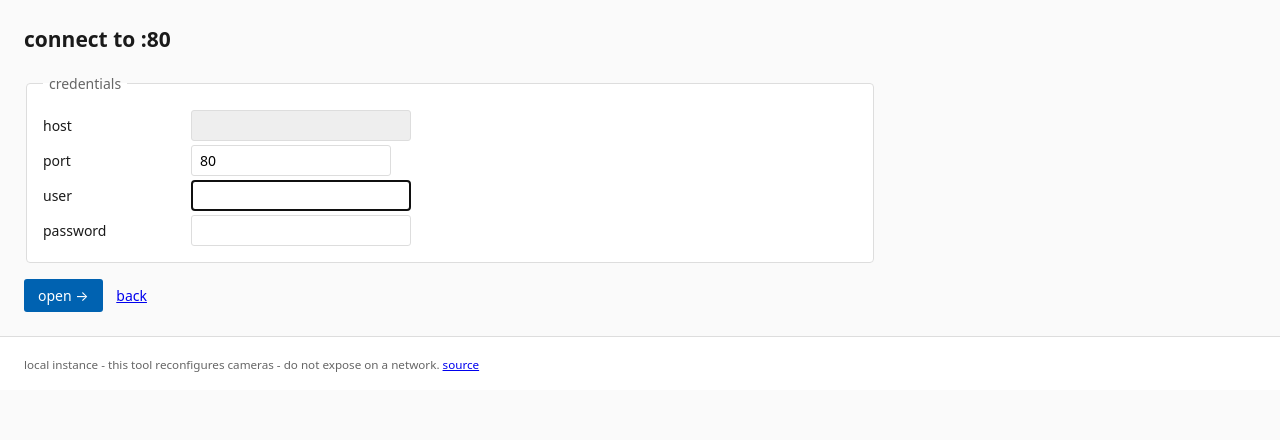
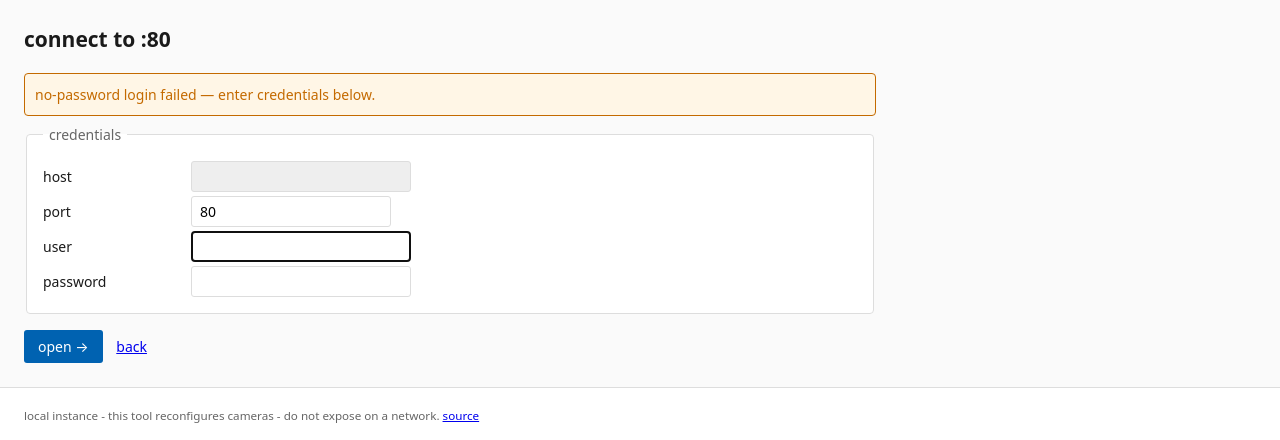
Before and after one commit to andrewhack/odm, a FastAPI app: page /connect in a window 1280 px wide. Shown: the part 55-495 px from the top of the page. Run offline with FastAPI, Linux system fonts and the light colour scheme.

Commit message:
web: try anonymous/blank-password login when opening a camera
When a user clicks 'open ->' on a discovered device (or arrives at
/connect from the manual form), try SOAP auth with admin/'' then
''/''. On success, render the device page directly and show
'auto-logged in as <user>' so the UX is one click from discovery
to config.

On failure (bad or missing creds), fall back to the login form with
a 'no-password login failed' hint. The form path is unchanged for
cameras that actually have a password set - which is nearly all of
them after first-time setup.

Cameras that are fresh-from-box or still in vendor-default state
land directly in the config page without typing anything.

```diff
--- a/src/onvifcfg/web/app.py
+++ b/src/onvifcfg/web/app.py
@@ -81,11 +81,41 @@ def create_app() -> FastAPI:
 
     @app.get("/connect", response_class=HTMLResponse)
     def connect_form(request: Request, host: str = "", port: int = 80) -> Any:
-        """Login form prefilled from a discovered device link."""
+        """Auto-login with a blank password; fall back to the form on failure.
+
+        Many ONVIF cameras ship with a factory-default admin account and no
+        password. Trying it first saves a click on fresh-out-of-the-box
+        devices. We also try fully-anonymous (empty user + empty password)
+        for the handful of firmwares that allow unauthenticated ONVIF access.
+        """
+        for user, password in [("admin", ""), ("", "")]:
+            try:
+                sess = DeviceSession(host, port, Credentials(user=user, password=password))
+                state = read_state(sess)
+            except Exception:
+                continue
+            return templates.TemplateResponse(
+                request=request,
+                name="device.html",
+                context={
+                    "request": request,
+                    "host": host,
+                    "port": port,
+                    "user": user,
+                    "password": password,
+                    "state": state,
+                    "auto_login_note": f"auto-logged in as '{user or '(anonymous)'}'",
+                },
+            )
         return templates.TemplateResponse(
             request=request,
             name="connect.html",
-            context={"request": request, "host": host, "port": port},
+            context={
+                "request": request,
+                "host": host,
+                "port": port,
+                "auto_failed": True,
+            },
         )
 
     @app.post("/device", response_class=HTMLResponse)
--- a/src/onvifcfg/web/templates/connect.html
+++ b/src/onvifcfg/web/templates/connect.html
@@ -3,6 +3,10 @@
 {% block content %}
 
 <h2>connect to {{ host }}:{{ port }}</h2>
+
+{% if auto_failed %}
+  <div class="warn">no-password login failed &mdash; enter credentials below.</div>
+{% endif %}
 
 <form method="post" action="/device">
   <fieldset>
--- a/src/onvifcfg/web/templates/device.html
+++ b/src/onvifcfg/web/templates/device.html
@@ -4,6 +4,10 @@
 
 {% set nic = state.primary_interface %}
 <h2>{{ host }}:{{ port }} <span class="muted">({{ state.hostname.name or "no hostname" }})</span></h2>
+
+{% if auto_login_note %}
+  <div class="ok" style="padding:6px 10px">{{ auto_login_note }}</div>
+{% endif %}
 
 <h3>current state</h3>
 <table>
```
